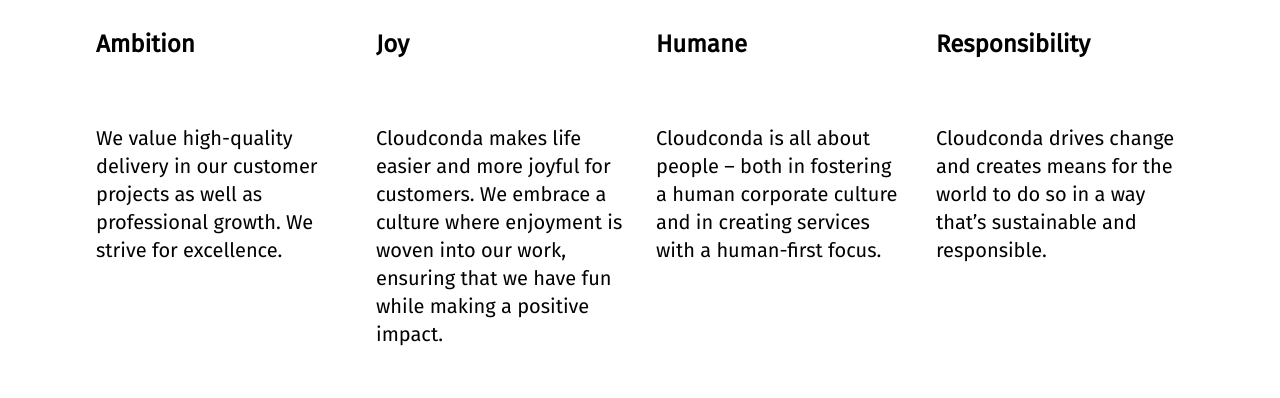
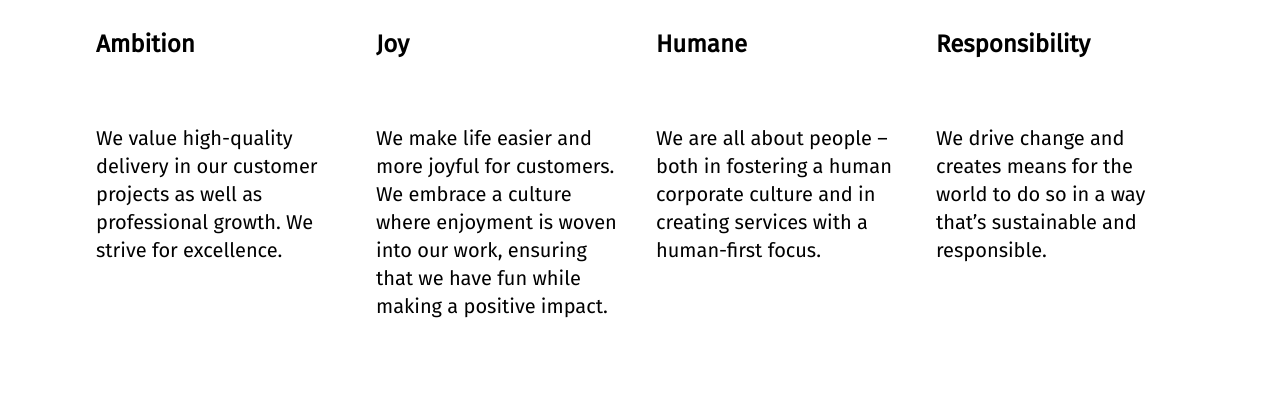
Before and after one commit to Saifa233/cloudconda.com, a Next.js app: page /joinus in a window 1280 px wide. Shown: the part 2400-2798 px from the top of the page. Built offline with nearby package versions, Linux system fonts and the light colour scheme.

Commit message:
Content update

```diff
--- a/src/app/joinus/page.tsx
+++ b/src/app/joinus/page.tsx
@@ -93,21 +93,21 @@
                         <div className="space-y-16 text-center lg:text-left">
                         <h3 className="text-2xl font-bold">Joy</h3>
                         <p className="text-base sm:text-lg lg:text-xl max-w-xs mx-auto lg:mx-0">
-                            Cloudconda makes life easier and more joyful for customers. We embrace a culture where enjoyment is woven into our work, ensuring that we have fun while making a positive impact.
+                            We make life easier and more joyful for customers. We embrace a culture where enjoyment is woven into our work, ensuring that we have fun while making a positive impact.
                         </p>
                         </div>
 
                         <div className="space-y-16 text-center lg:text-left">
                         <h3 className="text-2xl font-bold">Humane</h3>
                         <p className="text-base sm:text-lg lg:text-xl max-w-xs mx-auto lg:mx-0">
-                            Cloudconda is all about people – both in fostering a human corporate culture and in creating services with a human-first focus.
+                            We are all about people – both in fostering a human corporate culture and in creating services with a human-first focus.
                         </p>
                         </div>
 
                         <div className="space-y-16 text-center lg:text-left">
                         <h3 className="text-2xl font-bold">Responsibility</h3>
                         <p className="text-base sm:text-lg lg:text-xl max-w-xs mx-auto lg:mx-0">
-                            Cloudconda drives change and creates means for the world to do so in a way that’s sustainable and responsible.
+                            We drive change and creates means for the world to do so in a way that’s sustainable and responsible.
                         </p>
                         </div>
                     </div>
```
